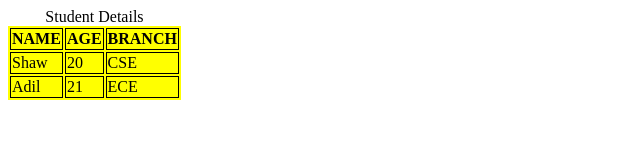
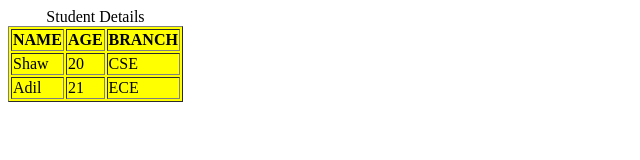
Before and after one commit to acciojob/table-practise-Premkrishna-harale, a website: page main.html in a window 1280 px wide. Shown: the whole page, without its empty margins (0-640 px from the left). Drawn offline with Linux system fonts and the light colour scheme.

Commit message:
created a submission

```diff
--- a/main.html
+++ b/main.html
@@ -8,14 +8,11 @@
       background-color: yellow;
     }
 
-    th, tr,td {
-      border: 1px solid rgb(0,0,0);
 
-    }
 	</style>
 	 </head>
 <body>
-	<table>
+	<table border="1px solid rgb(0,0,0)">
 		<caption>Student Details</caption>
 		<thead>
 			<tr>
--- a/styles.css
+++ b/styles.css
@@ -1 +1,2 @@
-/*  your css code here. If applicable */
+/*  your css code here. If a
+}
```
